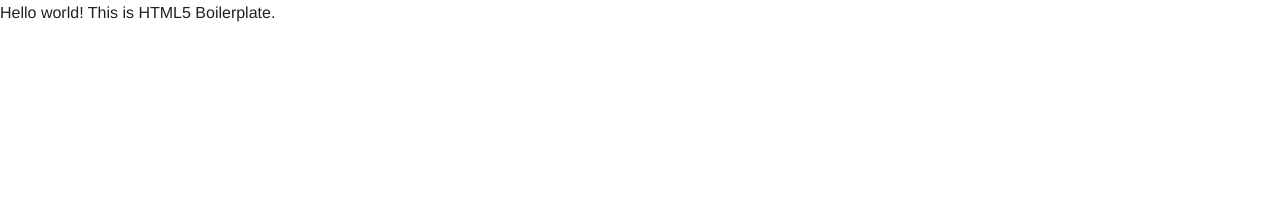
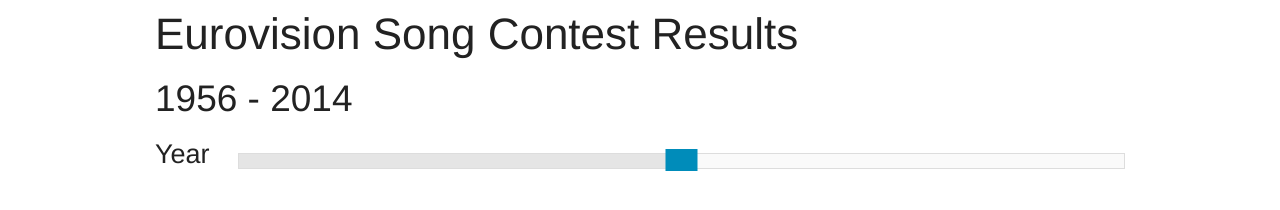
Before and after one commit to daniel-bell/eurovision-visualisation, a plain HTML site: page index.html in a window 1280 px wide. Drawn offline with Linux system fonts and the light colour scheme.

Commit message:
Title and Year Range Selection
Added a couple of rows for both the title and the range selector
where the user can choose which year they wish to view.

```diff
--- a/index.html
+++ b/index.html
@@ -1,7 +1,7 @@
 <!DOCTYPE html>
-<!--[if lt IE 7]>      <html class="no-js lt-ie9 lt-ie8 lt-ie7"> <![endif]-->
-<!--[if IE 7]>         <html class="no-js lt-ie9 lt-ie8"> <![endif]-->
-<!--[if IE 8]>         <html class="no-js lt-ie9"> <![endif]-->
+<!--[if lt IE 7]>	  <html class="no-js lt-ie9 lt-ie8 lt-ie7"> <![endif]-->
+<!--[if IE 7]>		 <html class="no-js lt-ie9 lt-ie8"> <![endif]-->
+<!--[if IE 8]>		 <html class="no-js lt-ie9"> <![endif]-->
 <!--[if gt IE 8]><!--> <html> <!--<![endif]-->
 	<head>
 		<meta charset="utf-8">
@@ -10,20 +10,29 @@
 		<meta name="description" content="">
 		<meta name="viewport" content="width=device-width, initial-scale=1">
 
-        <!-- Place favicon.ico and apple-touch-icon.png in the root directory -->
-
 		<link rel="stylesheet" href="css/normalize.css">
 		<link rel="stylesheet" href="css/foundation.min.css" />
 		<script src="js/vendor/modernizr-2.6.2.min.js"></script>
 	</head>
 	<body>
-        <!--[if lt IE 7]>
-            <p class="browsehappy">You are using an <strong>outdated</strong> browser. Please <a href="http://browsehappy.com/">upgrade your browser</a> to improve your experience.</p>
-        <![endif]-->
-
-        <!-- Add your site or application content here -->
-        <p>Hello world! This is HTML5 Boilerplate.</p>
-
+		<div class="row">
+			<div class="large-12 columns">
+				<h1>Eurovision Song Contest Results</h1>
+				<h2>1956 - 2014</h2>
+			</div>
+		</div>
+		<div class="row">
+			<div class="large-1 columns">
+				<h3>Year</h3>
+			</div>
+			<div class="large-11 columns">
+				<div class="range-slider" data-slider>
+					<span class="range-slider-handle"></span>
+					<span class="range-slider-active-segment"></span>
+					<input type="hidden">
+				</div>
+			</div>
+		</div>
 		<script src="js/vendor/jquery-1.10.2.min.js"></script>
 		<script src="js/foundation.min.js"></script>
 		<script>
```
Lines whose indentation alone changed are shown as unchanged.
